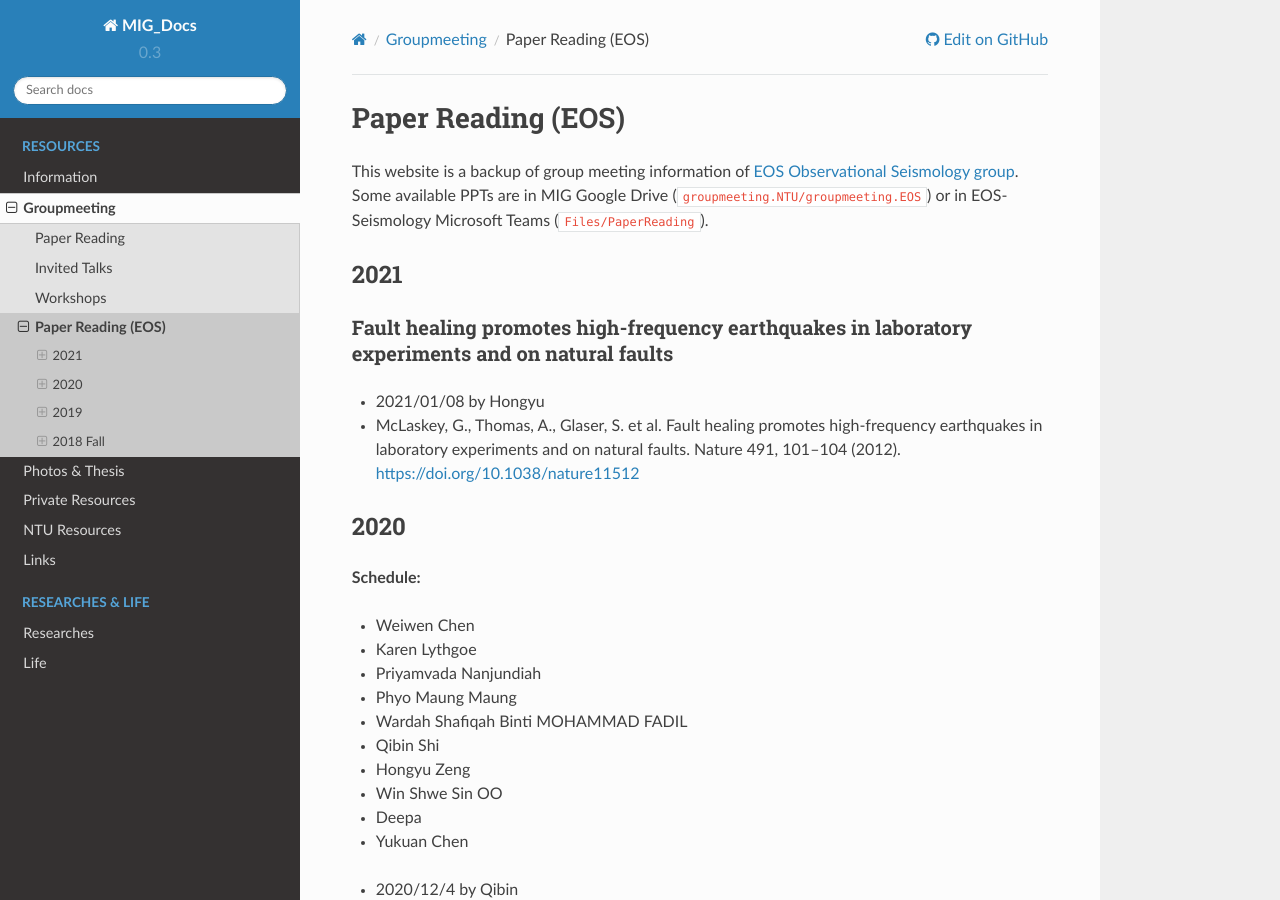
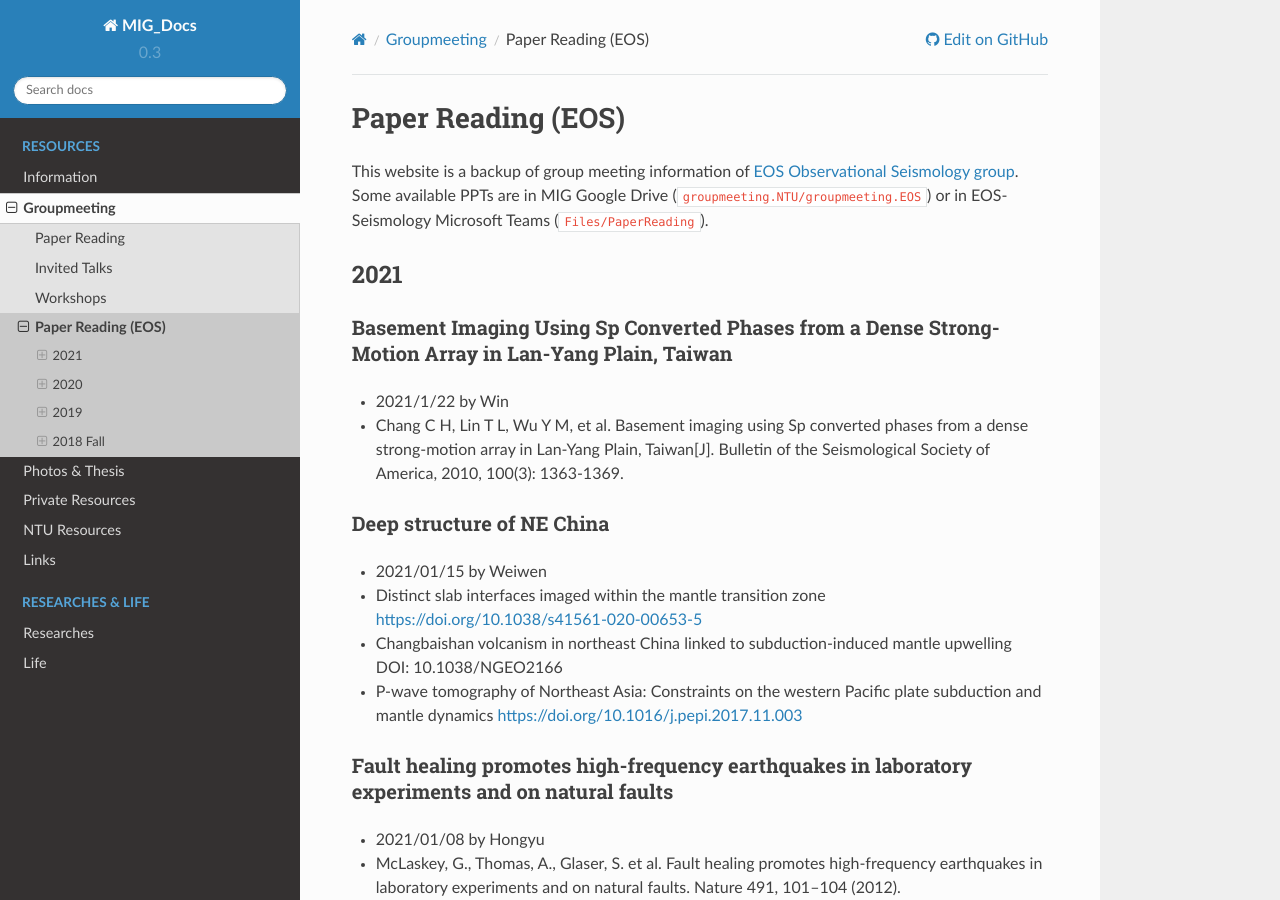
Before and after one commit to MIGG-NTU/MIG_Docs, a Sphinx documentation site: the page built from source/groupmeeting/paper-reading-EOS.rst, in a window 1280 px wide and 900 px high. Built offline with Sphinx 7.4.7 and the Read the Docs theme 2.0.0, drawn with Linux system fonts in a browser that asks for light colours.

Commit message:
Update paper-reading-EOS.rst (#38)
* Update paper-reading-EOS.rst

* Update source/groupmeeting/paper-reading-EOS.rst

* Update source/groupmeeting/paper-reading-EOS.rst

Co-authored-by: Jiayuan Yao <coreman.seism@gmail.com>

```diff
--- a/source/groupmeeting/paper-reading-EOS.rst
+++ b/source/groupmeeting/paper-reading-EOS.rst
@@ -5,6 +5,22 @@ This website is a backup of group meeting information of `EOS Observational Seis
 
 2021
 ----
+
+Basement Imaging Using Sp Converted Phases from a Dense Strong-Motion Array in Lan-Yang Plain, Taiwan
+++++++++++++++++++++++++++++++++++++++++++++++++++++++++++++++++++++++++++++++++++++++++++++++++++++++
+
+- 2021/1/22 by Win
+
+- Chang C H, Lin T L, Wu Y M, et al. Basement imaging using Sp converted phases from a dense strong-motion array in Lan-Yang Plain, Taiwan[J]. Bulletin of the Seismological Society of America, 2010, 100(3): 1363-1369.
+
+Deep structure of NE China
+++++++++++++++++++++++++++
+
+- 2021/01/15 by Weiwen
+
+- Distinct slab interfaces imaged within the mantle transition zone https://doi.org/10.1038/s41561-020-00653-5
+- Changbaishan volcanism in northeast China linked to subduction-induced mantle upwelling DOI: 10.1038/NGEO2166
+- P-wave tomography of Northeast Asia: Constraints on the western Pacific plate subduction and mantle dynamics https://doi.org/10.1016/j.pepi.2017.11.003
 
 Fault healing promotes high-frequency earthquakes in laboratory experiments and on natural faults
 +++++++++++++++++++++++++++++++++++++++++++++++++++++++++++++++++++++++++++++++++++++++++++++++++
```
